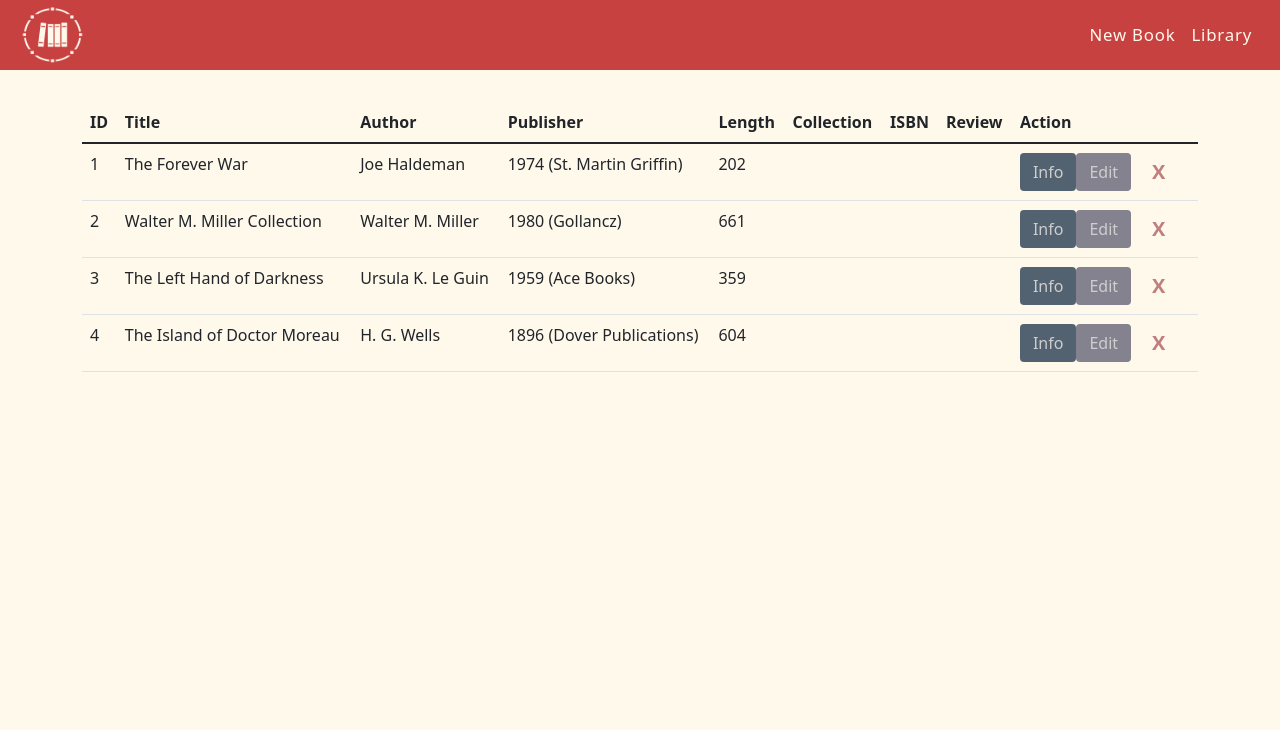
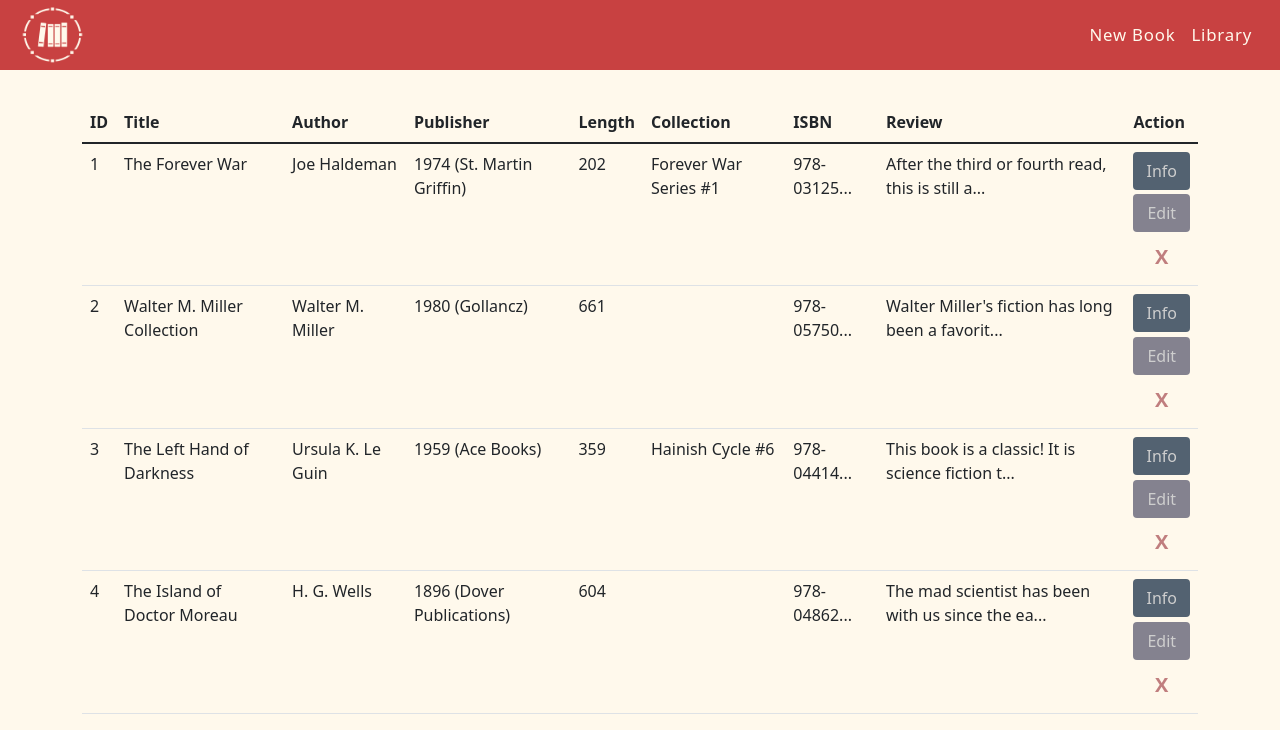
Before and after one commit to stefanpalmer/library-app, an Angular app: page /library in a window 1280 px wide. Shown: the top 730 px of the page. Built offline with nearby package versions, Linux system fonts and the light colour scheme.

Commit message:
Make substing pipes for book isbn and review to show on table

```diff
--- a/src/app/app.module.ts
+++ b/src/app/app.module.ts
@@ -11,6 +11,8 @@ import { AnthologyComponent } from './anthology/anthology.component';
 import { LibraryComponent } from './library/library.component';
 import { DetailsComponent } from './details/details.component';
 import { AppRoutingModule } from './app-routing.module';
+import { SubIsbnPipe } from './substr-isbn.pipe';
+import { SubReviewPipe } from './substr-review.pipe';
 import { BookService } from './shared/book.service';
 
 @NgModule({
@@ -22,7 +24,9 @@ import { BookService } from './shared/book.service';
     NovelComponent,
     AnthologyComponent,
     LibraryComponent,
-    DetailsComponent
+    DetailsComponent,
+    SubIsbnPipe,
+    SubReviewPipe
   ],
   imports: [
     BrowserModule,
--- a/src/app/library/library.component.css
+++ b/src/app/library/library.component.css
@@ -6,15 +6,22 @@
     color: #cecece;
 }
 
+#table-btns {
+    display: flex;
+    flex-direction: column;
+}
+
 #btn-info {
     background-color: #536271;
 }
 
 .btn-edit {
+    margin-top: 0.3rem;
     background-color: #84828F;
 }
 
 #btn-delete {
+    margin-top: 0.3rem;
     color: #c07e7e;
     font-size: 1.25rem;
     font-weight: 700;
--- a/src/app/library/library.component.html
+++ b/src/app/library/library.component.html
@@ -20,11 +20,12 @@
                 <td>{{book.author}}</td>
                 <td>{{book.year}} ({{book.publisher}})</td>
                 <td>{{book.pages}}</td>
-                <td></td>
-                <td></td>
-                <td></td>
+                <td *ngIf="book.series">{{book.series}} #{{book.seriesnum}}</td>
+                <td *ngIf="!book.series"></td>
+                <td>{{book.isbn | substrIsbn}}</td>
+                <td>{{book.review | substrReview}}</td>
                 <td>
-                    <div>
+                    <div id="table-btns">
                         <button id="btn-info" class="btn btn-table">Info</button>
                         <button class="btn btn-edit btn-table">Edit</button>
                         <button id="btn-delete" class="btn" (click)="onDeleteBook(id)">X</button>
--- /dev/null
+++ b/src/app/substr-isbn.pipe.ts
@@ -0,0 +1,11 @@
+import { Pipe, PipeTransform } from '@angular/core';
+
+@Pipe ({
+    name: 'substrIsbn'
+})
+
+export class SubIsbnPipe implements PipeTransform {
+    transform(value: string) {
+        return value.substr(0,3) + "-" + value.substr(3,5) + "...";
+    }
+}
--- /dev/null
+++ b/src/app/substr-review.pipe.ts
@@ -0,0 +1,15 @@
+import { Pipe, PipeTransform } from '@angular/core';
+
+@Pipe ({
+    name: 'substrReview'
+})
+
+export class SubReviewPipe implements PipeTransform {
+    transform(value: string) {
+        if (value.length > 50) {
+            return value.substr(0,47) + "...";
+        } else {
+            return value;
+        }
+    }
+}
```
